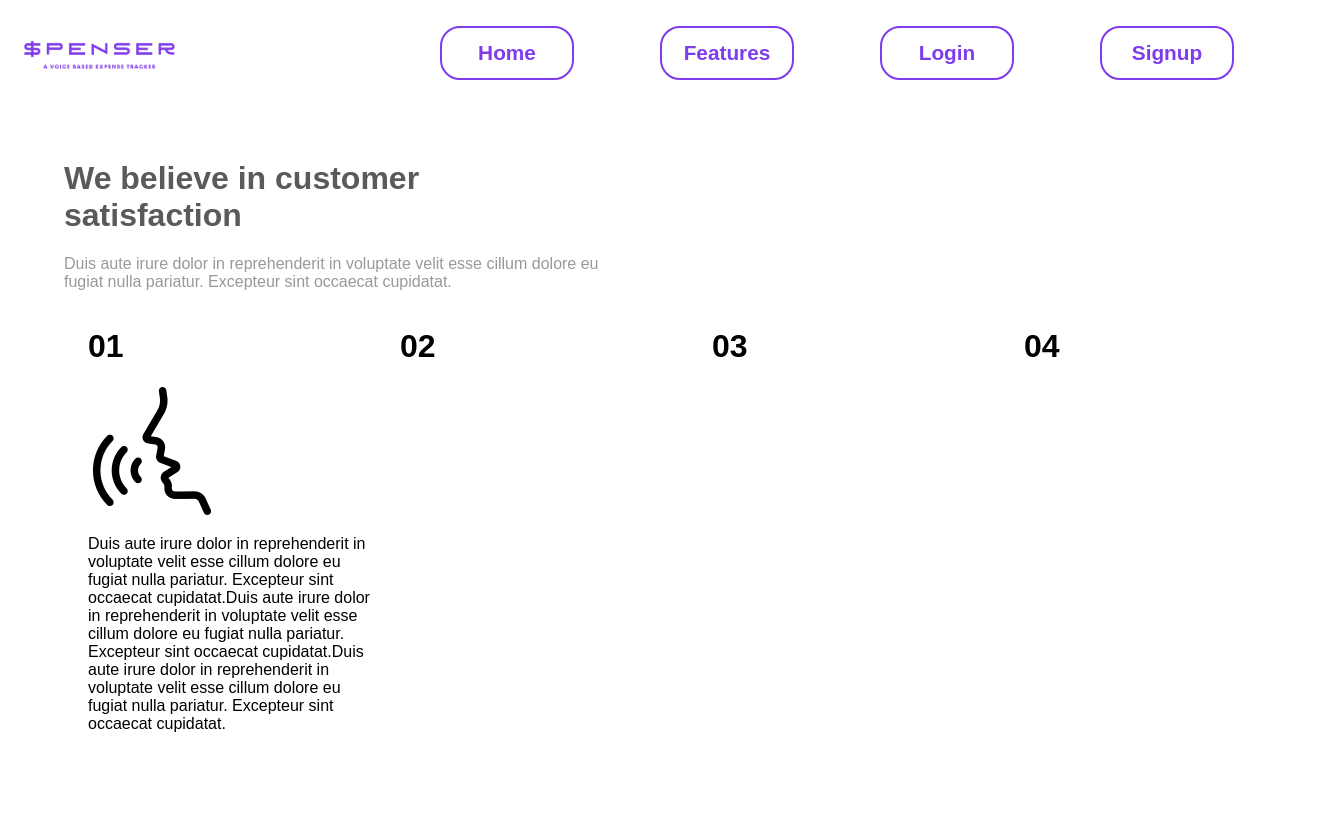
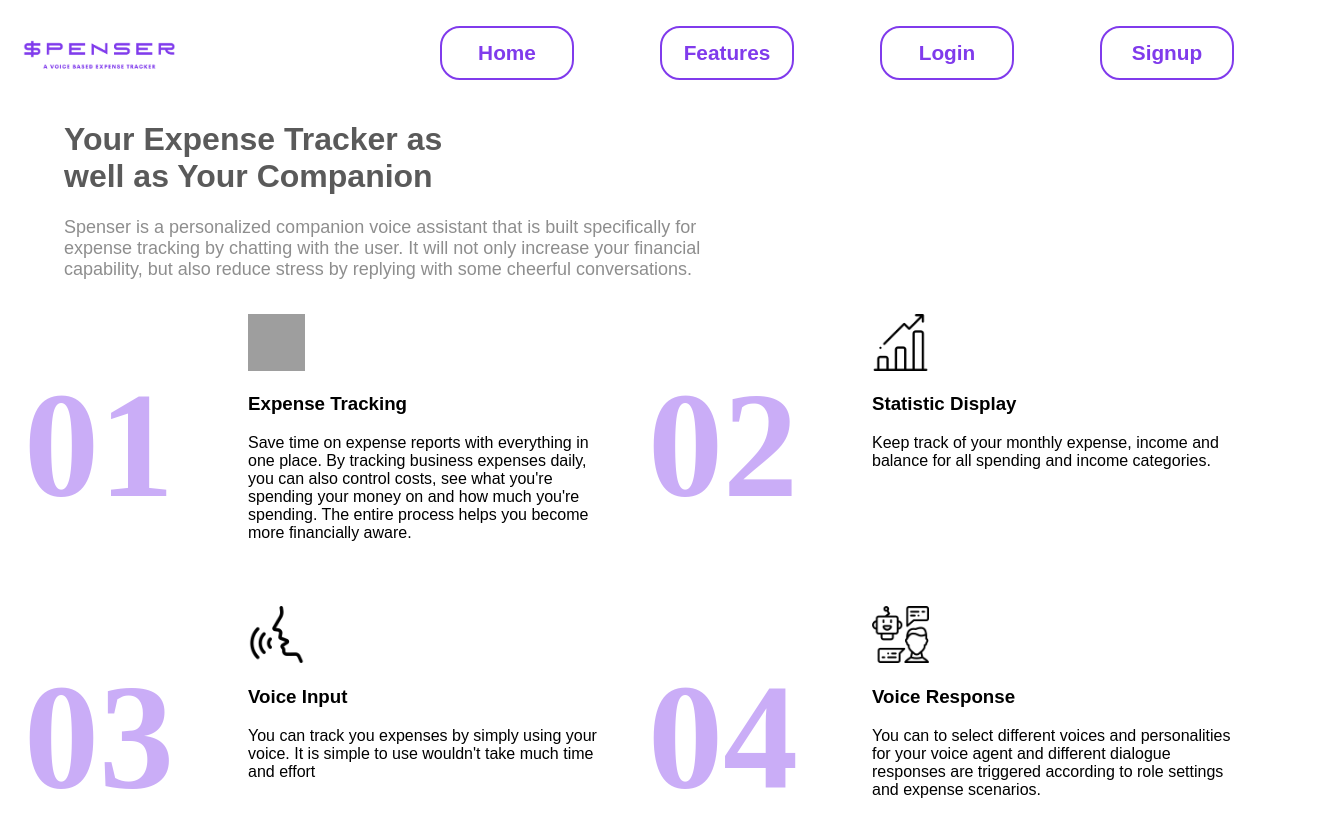
Before and after one commit to HelenLyuRey/COMP30013-2022-Spenser-Frontend, a React (Create React App) app in the folder packages/spenserReactApp/: page /feature in a window 1280 px wide. Shown: the top 836 px of the page, 1344 px wide, since content can reach past the window. Before the commit the page ends 800 px from the top, so only its background shows below. Built offline with nearby package versions, Linux system fonts and the light colour scheme; grey boxes are pictures that could not be loaded; a web font is replaced by a local one.

Commit message:
Add Feature page content and design

```diff
--- a/packages/spenserReactApp/src/pages/Feature.css
+++ b/packages/spenserReactApp/src/pages/Feature.css
@@ -1,5 +1,7 @@
+
+
 .featureTitle{
-    margin-top: 5%;
+    margin-top: 2%;
     margin-left: 5%;
     width: 30%;
     color: #5a5a5a;
@@ -7,6 +9,29 @@
 
 .featureSlogan{
     margin-left: 5%;
-    width: 45%;
-    color: #999999;
+    width: 50%;
+    font-size: large;
+    color: #8e8e8e;
 }
+
+.featureImg{
+    height: 57px;
+    width: 57px;
+    margin: 0 auto 0 0;
+}
+
+.featureNumber{
+    font-size: 9.375rem;
+    background-image: none;
+    font-family: Lalezar;
+    line-height: 0.8;
+    margin: 87px 0 0;
+    color: #caadf7 !important;
+    word-wrap: break-word;
+    position: relative;
+}
+
+.featureContent{
+    padding: 1rem 1rem;
+    vertical-align: middle;
+}
--- a/packages/spenserReactApp/src/pages/Feature.js
+++ b/packages/spenserReactApp/src/pages/Feature.js
@@ -2,11 +2,14 @@
 import "./Feature.css"
 import React from 'react'
 import { makeStyles, Container, Grid } from "@material-ui/core";
-import featureVoiceInput from "../images/featureVoiceInput.png"
+import featureVoiceInput from "../images/feature-voice-input.png";
+import featureVoiceResponse from "../images/feature-voice-response.png";
+import featureTracker from "../images/feature-tracker.png"
+import featureStats from "../images/feature-stats.png"
+
 
 const useStyles = makeStyles(() => ({
 	containerGrid: {
-		marginLeft: "5%",
 		width: "100%",
 		// padding: '40px 0',
 	}
@@ -19,12 +22,13 @@
 			<TopNav/>
 			<div>
                 <h1 className="featureTitle">
-                    We believe in customer satisfaction
+                    Your Expense Tracker as well as Your Companion
                 </h1>
                 <p className="featureSlogan">
-                    Duis aute irure dolor in reprehenderit in voluptate
-                    velit esse cillum dolore eu fugiat nulla pariatur.
-                    Excepteur sint occaecat cupidatat.
+                Spenser is a personalized companion voice assistant that is built specifically
+                for expense tracking by chatting with the user.
+                It will not only increase your financial capability, but also
+                reduce stress by replying with some cheerful conversations.
                 </p>
                 <div className="gridContainer">
 
@@ -32,34 +36,82 @@
                             <h3>01</h3>
                             <div className="gridContent">
                                 <span></span>
-                                <h4></h4>
+                                <h3></h3>
                                 <p></p>
                             </div>
                         </div> */}
                     <Container className={classes.containerGrid}>
                         <Grid container spacing={2} >
-                            <Grid item xs={3}>
-                               <h1>01</h1>
-                               <img src={featureVoiceInput} alt=""/>
-                               <p>Duis aute irure dolor in reprehenderit in voluptate
-                    velit esse cillum dolore eu fugiat nulla pariatur.
-                    Excepteur sint occaecat cupidatat.Duis aute irure dolor in reprehenderit in voluptate
-                    velit esse cillum dolore eu fugiat nulla pariatur.
-                    Excepteur sint occaecat cupidatat.Duis aute irure dolor in reprehenderit in voluptate
-                    velit esse cillum dolore eu fugiat nulla pariatur.
-                    Excepteur sint occaecat cupidatat.</p>
+
+                            <Grid item xs={6}>
+                                <Grid container spacing={2} >
+                                    <Grid item xs={4}>
+                                        <h1 className="featureNumber">01</h1>
+                                    </Grid>
+                                    <Grid item xs={8}>
+                                    <div className="featureContent">
+                                            <img className="featureImg" src={featureTracker} alt=""/>
+                                            <h3>Expense Tracking</h3>
+                                            <p>Save time on expense reports with everything
+                                                in one place. By tracking business expenses daily,
+                                                you can also control costs,
+                                                see what you're spending your money on and how much you're spending.
+                                                The entire process helps you become more financially aware.</p>
+                                        </div>
+                                    </Grid>
+                                </Grid>
                             </Grid>
 
-                            <Grid item xs={3}>
-                                <h1>02</h1>
+                            <Grid item xs={6}>
+                                <Grid container spacing={2} >
+                                    <Grid item xs={4}>
+                                        <h1 className="featureNumber">02</h1>
+                                    </Grid>
+                                    <Grid item xs={8}>
+                                        <div className="featureContent">
+                                            <img className="featureImg" src={featureStats} alt=""/>
+                                            <h3>Statistic Display</h3>
+                                            <p>Keep track of your monthly expense, income and balance
+                                                for all spending and income categories.
+                                            </p>
+                                        </div>
+                                    </Grid>
+                                </Grid>
                             </Grid>
 
-                            <Grid item xs={3}>
-                                <h1>03</h1>
+                            <Grid item xs={6}>
+                                <Grid container spacing={2} >
+                                    <Grid item xs={4}>
+                                        <h1 className="featureNumber">03</h1>
+                                    </Grid>
+                                    <Grid item xs={8}>
+                                        <div className="featureContent">
+                                            <img className="featureImg" src={featureVoiceInput} alt=""/>
+                                            <h3>Voice Input</h3>
+                                            <p>You can track you expenses by simply using your voice.
+                                             It is simple to use wouldn't take much time and effort
+                                            </p>
+                                        </div>
+                                    </Grid>
+                                </Grid>
                             </Grid>
 
-                            <Grid item xs={3}>
-                                <h1>04</h1>
+                            <Grid item xs={6}>
+                                <Grid container spacing={2} >
+                                    <Grid item xs={4}>
+                                        <h1 className="featureNumber">04</h1>
+                                    </Grid>
+                                    <Grid item xs={8}>
+                                        <div className="featureContent">
+                                            <img className="featureImg" src={featureVoiceResponse} alt=""/>
+                                            <h3>Voice Response</h3>
+                                            <p>You can to select different voices and personalities
+                                                for your voice agent and different dialogue
+                                                responses are triggered according to role
+                                                settings and expense scenarios.</p>
+                                        </div>
+                                    </Grid>
+                                </Grid>
                             </Grid>
                         </Grid>
                     </Container>
--- a/packages/spenserReactApp/src/pages/Home.css
+++ b/packages/spenserReactApp/src/pages/Home.css
@@ -65,3 +65,25 @@
   right:0;
   width: 60%;
 }
+
+.learn-more-button {
+  width: 130px;
+  height: 50px;
+  display: grid;
+  place-items: center;
+  justify-items: center;
+  border: 2px solid #803BEC;
+  border-radius: 20px;
+
+  text-decoration: none;
+  font-size: 1.3em;
+  color: #803BEC;
+  font-weight: 600;
+}
+
+.learn-more-button:hover {
+  background-color: #803BEC;
+  border: 2px solid #803BEC;
+
+  color: #FFFFFF;
+}
--- a/packages/spenserReactApp/src/pages/Home.js
+++ b/packages/spenserReactApp/src/pages/Home.js
@@ -1,6 +1,5 @@
 import React from "react";
 import "./Home.css";
-import { Grid } from '@mui/material';
 import TopNav from "../components/common/TopNav";
 import greyBackground from "../images/grey-background.jpg"
 import rightBackground from "../images/home-right.png"
@@ -14,13 +13,15 @@
     <img className="img-left" src={greyBackground} alt=""/>
     <div className="home-body home-left">
         <h2>Spenser</h2>
-        <p className="home-slogan">A voice based expense tracker just for you</p>
+        <p className="home-slogan">
+            Record All Your Expense Only Using Your Voice
+        </p>
         <div className="home-purple-boxline"></div>
         <div className="home-features">
-          <p>EXPENSE TRACKING</p>
-          <p>VOICE INPUT</p>
-          <p>VOICE RESPONSE </p>
-          <p>STATISTICS</p>
+          <p>IMPROVE PRODUCTIVTY</p>
+          <p>INCREASE FINANCIAL AWARENESS</p>
+          <p>CONVENIENT</p>
+          <p>EASY</p>
         </div>
     </div>
 
```
Also changed, not shown: packages/spenserReactApp/src/images/feature-voice-input.png (renamed from packages/spenserReactApp/src/images/featureVoiceInput.png).
